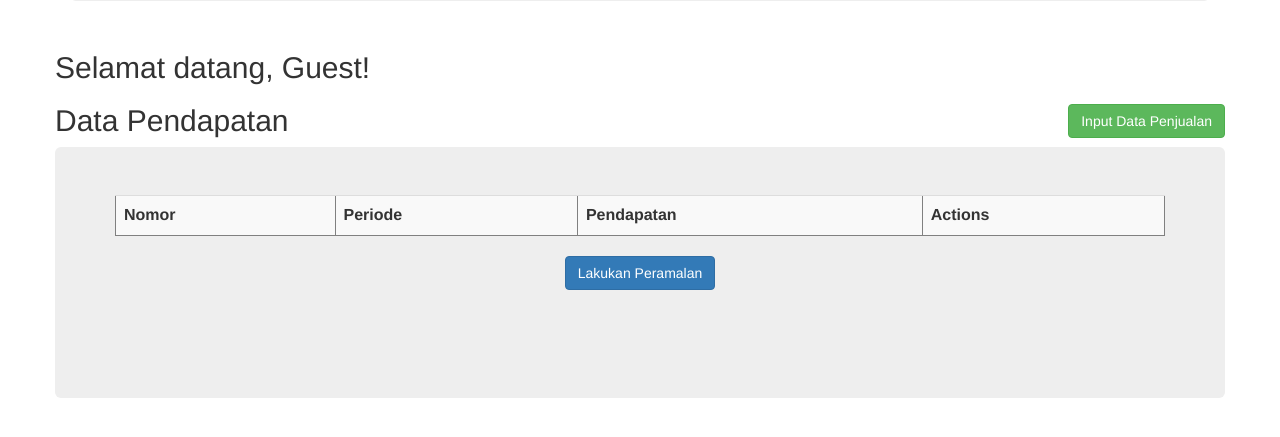
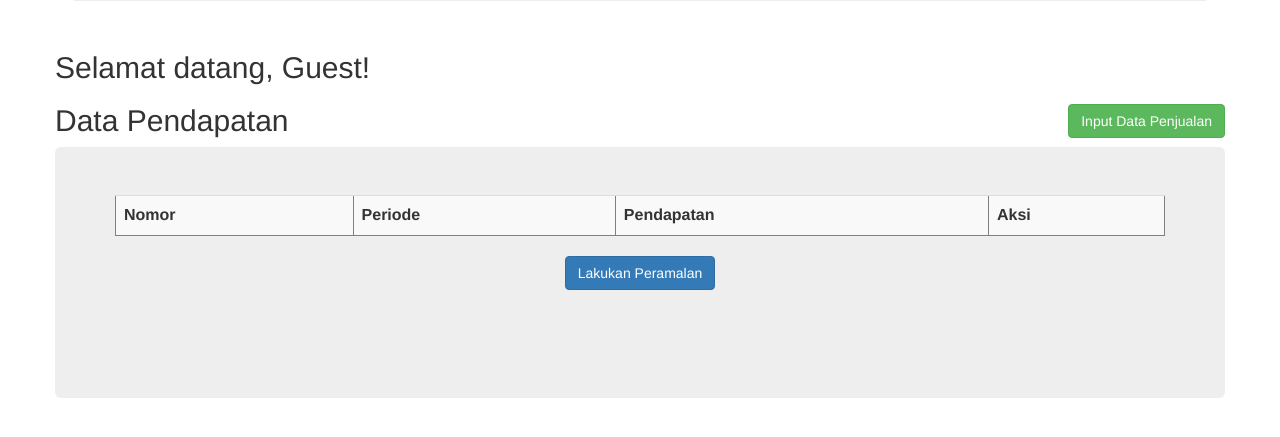
Before and after one commit to 110Montauk/Skripsi, a Flask app: page /view in a window 1280 px wide. Shown: the part 232-669 px from the top of the page. Run offline with Flask 3, Linux system fonts and the light colour scheme; data that the repository does not hold is empty; some libraries are stand-ins or nearby versions.

Commit message:
Update view.html

```diff
--- a/templates/view.html
+++ b/templates/view.html
@@ -62,7 +62,7 @@
             <th>Nomor</th>
             <th>Periode</th>
             <th>Pendapatan</th>
-            <th>Actions</th>
+            <th>Aksi</th>
         </tr>
         {% for row in data %}
         <tr>
```
